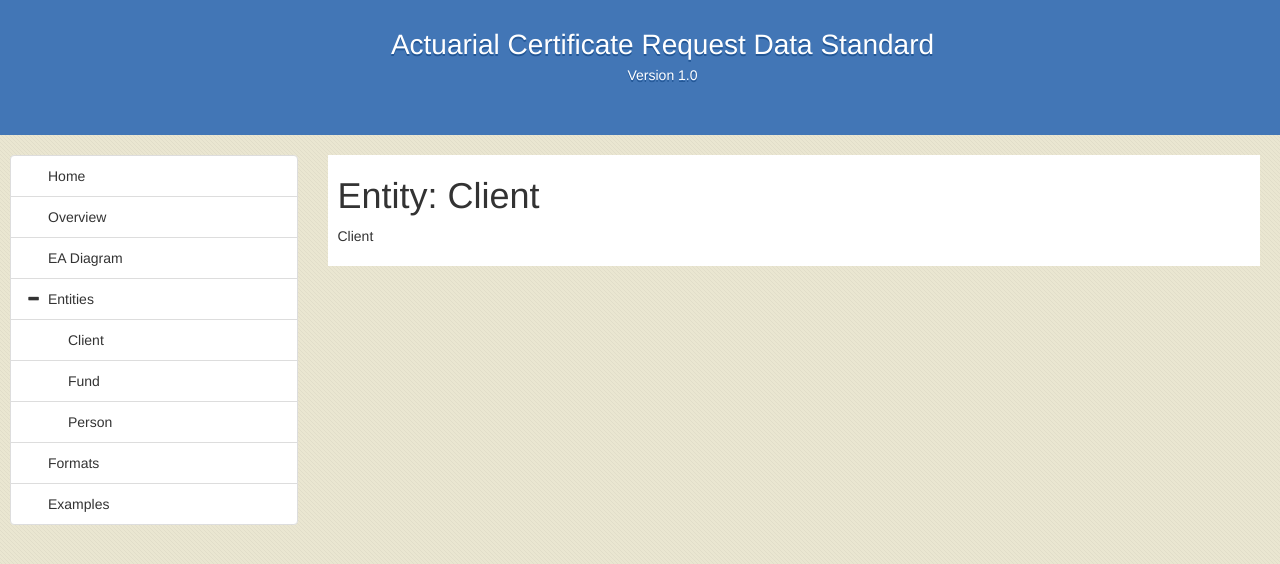
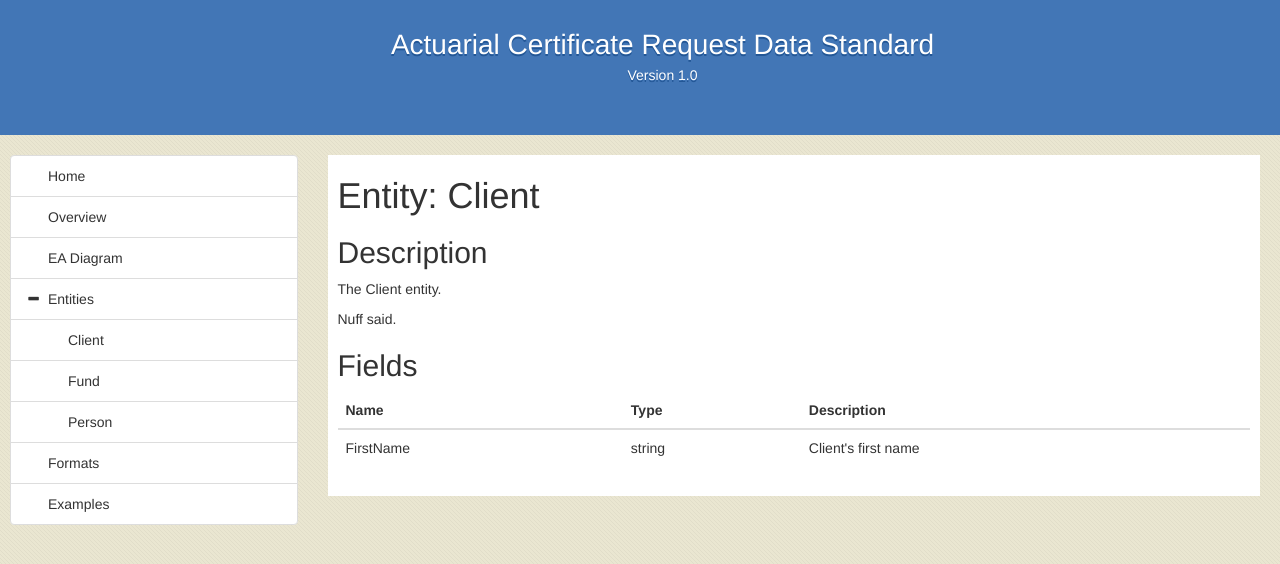
Before and after one commit to jaccovonk/jaccovonk.github.io, a Jekyll site: the page built from pages/entity-client.md, in a window 1280 px wide. Shown: the top 564 px of the page. Built offline with Jekyll 4.4.1, drawn with Linux system fonts in a browser that asks for light colours; nearby versions of some CDN libraries; our own code applies the rules of GitHub Pages for plain Markdown files.

```diff
--- a/_layouts/default.html
+++ b/_layouts/default.html
@@ -48,7 +48,10 @@
 					nodes: [
 						{% for subitem in item.docs %} {
 							text: '{{ subitem.title }}',
-							href: '{{ subitem.url }}'
+							href: '{{ subitem.url }}',
+							state: {
+								selected: (window.location.pathname == '/{{ subitem.url }}' || window.location.pathname == '{{ subitem.url }}')
+							}
 						}{% if forloop.last == false %},{% endif %}
 						{% endfor %}
 					]
--- a/pages/entity-client.md
+++ b/pages/entity-client.md
@@ -5,6 +5,27 @@ permalink: entity-client
 
 # Entity: Client
 
-<p>
-Client
-</p>
+## Description
+
+The Client entity.
+
+Nuff said.
+
+## Fields
+
+<table class="table">
+    <thead>
+      <tr>
+        <th>Name</th>
+        <th>Type</th>
+        <th>Description</th>
+      </tr>
+    </thead>
+    <tbody>
+      <tr>
+        <td>FirstName</td>
+        <td>string</td>
+        <td>Client's first name</td>
+      </tr>
+	</tbody>
+</table>
```
Also changed, not shown: pages/ea-diagram.md (+10 -1 lines), images/ea-diagram.png (added).
